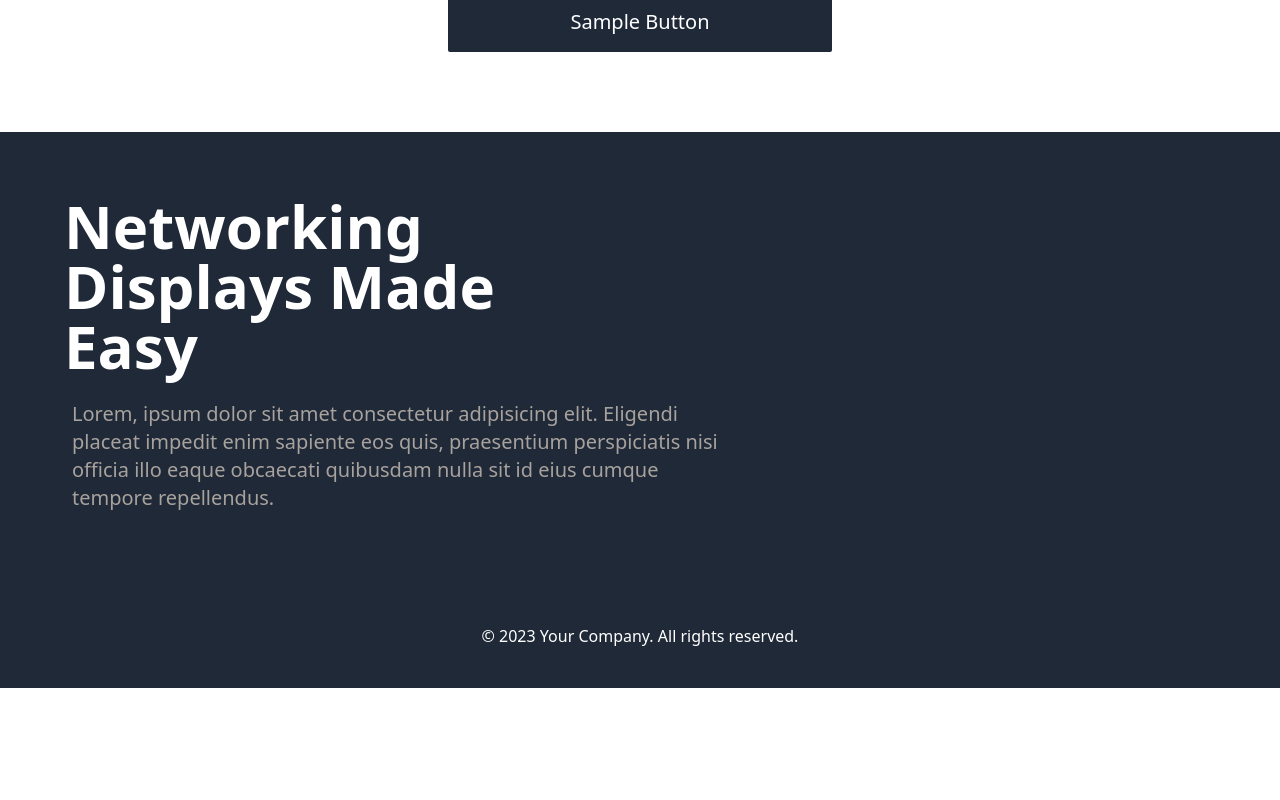
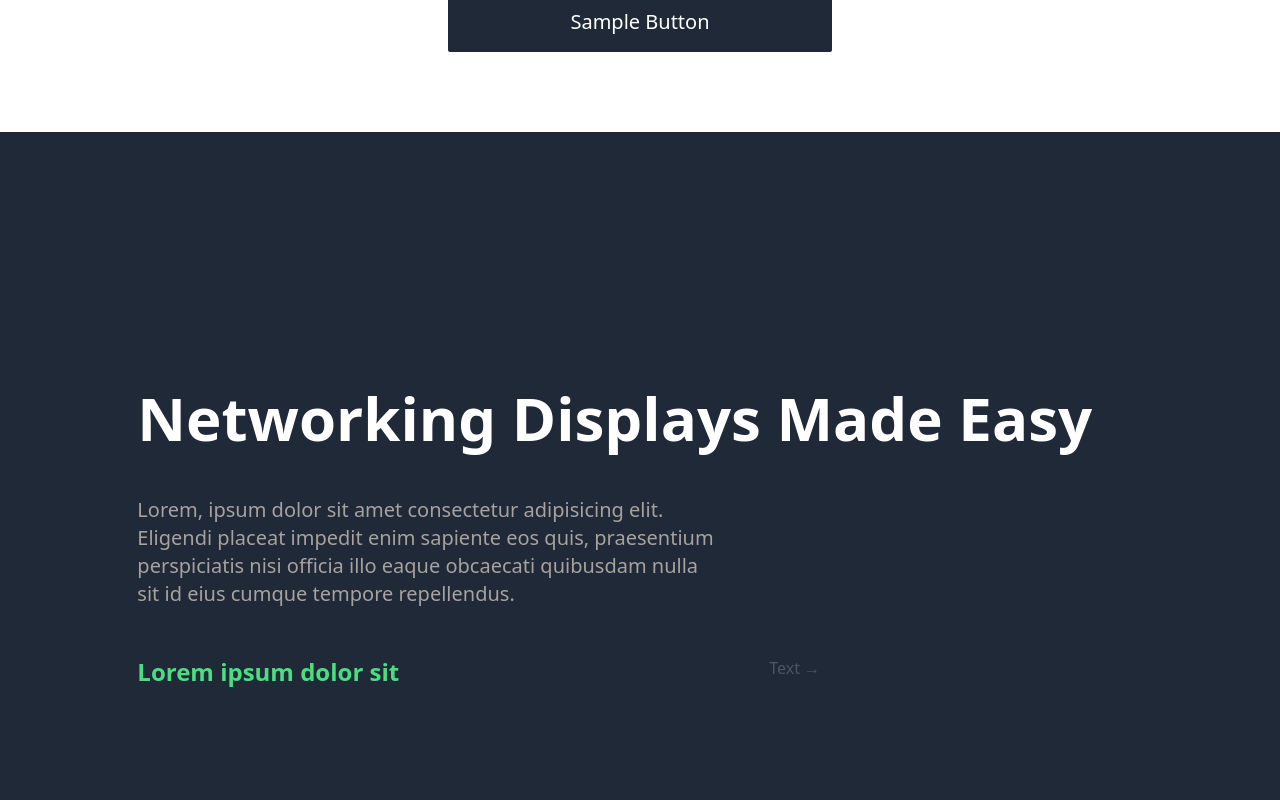
Before and after one commit to Steve-Morales/e-hub, a React (Create React App) app: page / in a window 1280 px wide. Shown: the part 420-1220 px from the top of the page. Before the commit the page ends 1108 px from the top, so only its background shows below. Built offline with nearby package versions, Linux system fonts and the light colour scheme.

Commit message:
upodated new section in homepage

```diff
--- a/src/views/Home.jsx
+++ b/src/views/Home.jsx
@@ -15,17 +15,17 @@ export default function Home() {
                 <div className='w-full h-8'>{/* SPACER */}</div>
                 <subtitle className="text-xl text-stone-400 w-3/6 p-2">Lorem, ipsum dolor sit amet consectetur adipisicing elit. Eligendi placeat impedit enim sapiente eos quis, praesentium perspiciatis nisi officia illo eaque obcaecati quibusdam nulla sit id eius cumque tempore repellendus.</subtitle>
                 <div className='w-full h-8'>{/* SPACER */}</div>
-                <Button btn_text={"Sample Button"}/>
+                <Button btn_text={"Sample Button"} />
             </section>
 
-            <section className='grid grid-row-4 gap-4 p-16 bg-gray-800'>
-                <div className='grid grid-cols-10 gap-2'>
-                    <h1 className='col-span-4 text-6xl font-extrabold text-white'>Networking Displays Made Easy</h1>
-                </div>
-
-                <div className='grid grid-cols-10 gap-2'>
-                    <subtitle className="col-span-6 text-xl text-stone-400 p-2">Lorem, ipsum dolor sit amet consectetur adipisicing elit. Eligendi placeat impedit enim sapiente eos quis, praesentium perspiciatis nisi officia illo eaque obcaecati quibusdam nulla sit id eius cumque tempore repellendus.</subtitle>
-                </div>
+            <section className='sm:grid sm:grid-cols-12 gap-x-8 px-6 sm:px-8 pt-24 sm:pt-48 lg:pt-64 pb-24 sm:pb-48 lg:pb-64 container mx-auto gap-8 lg:gap-12 grid bg-gray-800'>
+                <h1 className='col-start-2 col-end-12 text-6xl font-extrabold text-white'>Networking Displays Made Easy</h1>
+                <subtitle className="col-start-2 col-end-8 col-span-6 text-xl text-stone-400">Lorem, ipsum dolor sit amet consectetur adipisicing elit. Eligendi placeat impedit enim sapiente eos quis, praesentium perspiciatis nisi officia illo eaque obcaecati quibusdam nulla sit id eius cumque tempore repellendus.</subtitle>
+                <p className='col-start-2 col-end-8 col-span-6 text-2xl font-extrabold text-green-400'>Lorem ipsum dolor sit</p>
+                <a href={"#"} className="text-gray-600 hover:text-gray-700 transition-colors duration-300">
+      {"Text"}
+      <span className="inline-block ml-1 transition-transform duration-300 transform translate-x-0 group-hover:translate-x-2">→</span>
+    </a>
             </section>
 
             <Footer />
```
